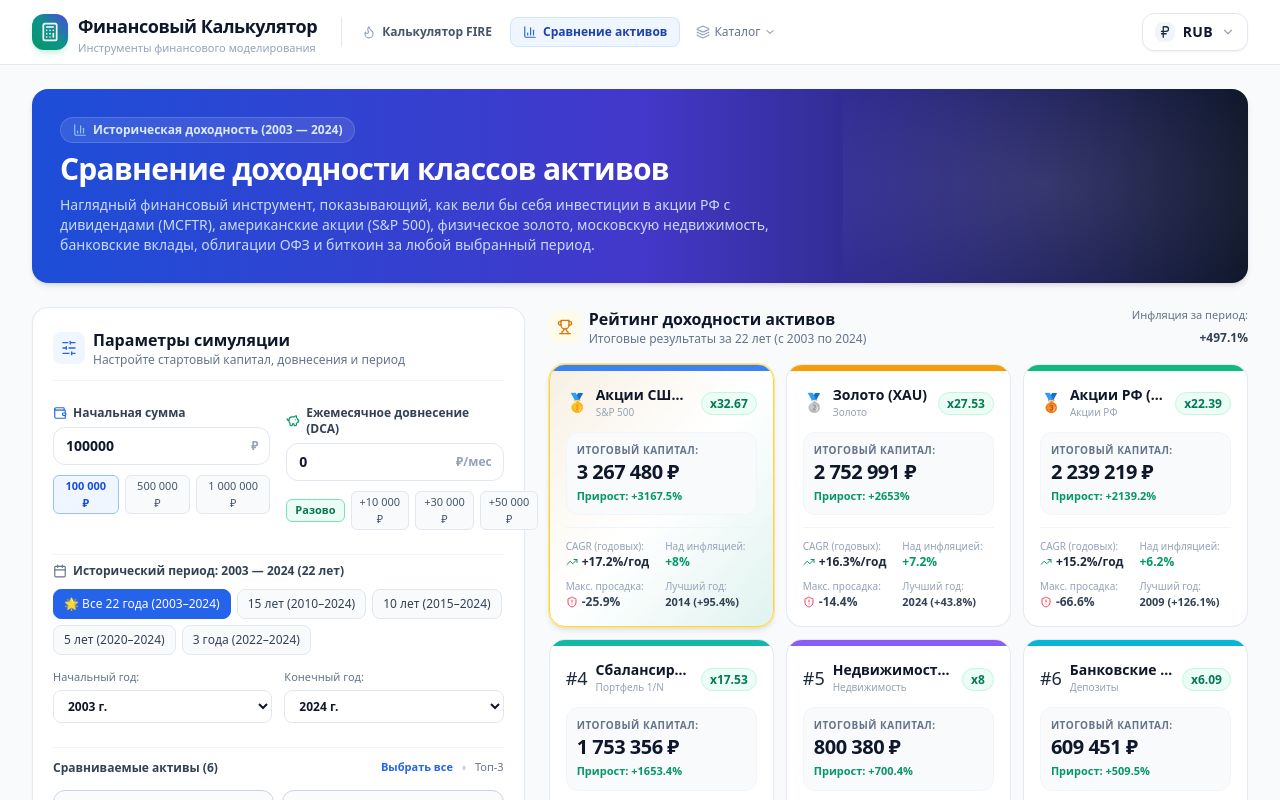
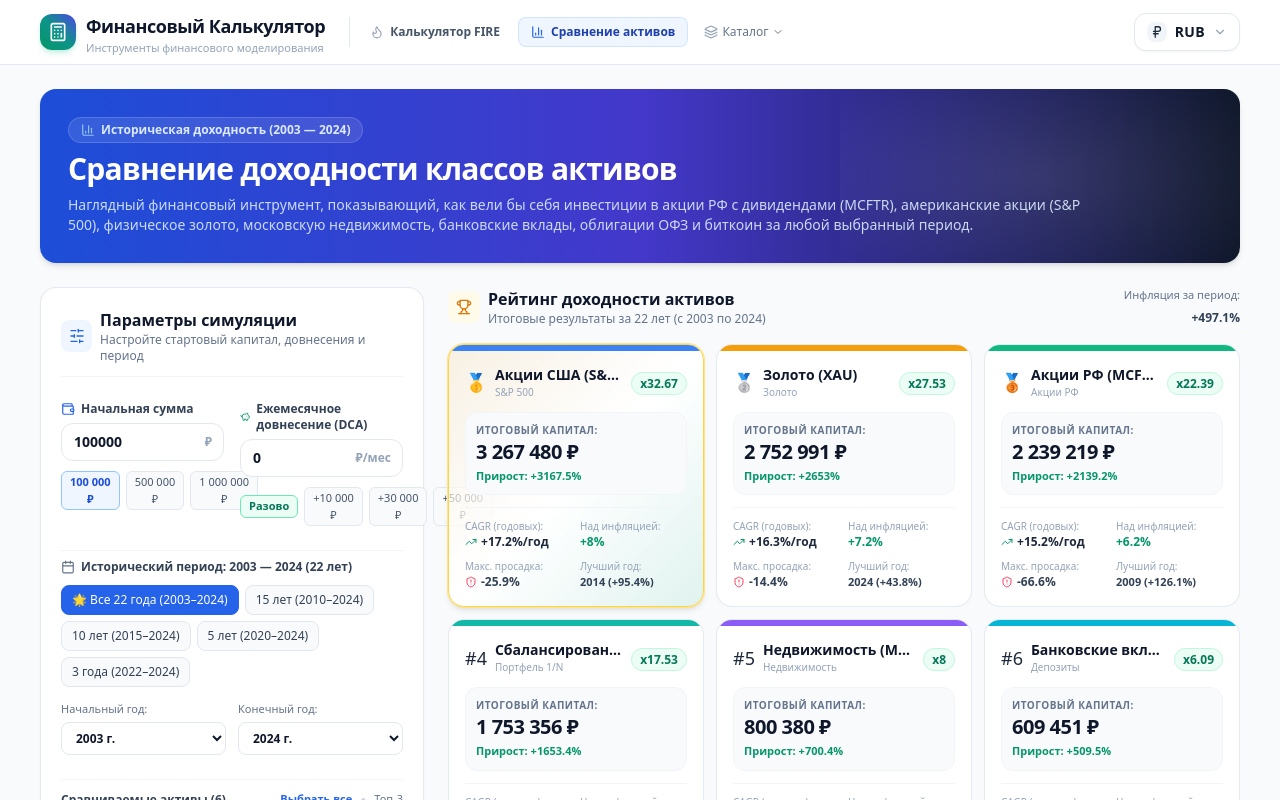
Before and after one commit to ykr0p/finance-toolbox, a Next.js app: page /compare in a window 1280 px wide. Shown: the top 800 px of the page. Built offline with nearby package versions, Linux system fonts and the light colour scheme.

Commit message:
Expand container width to max-w-[1840px] and optimize grid layout for widescreen monitors

```diff
--- a/src/components/FireCalculator.tsx
+++ b/src/components/FireCalculator.tsx
@@ -243,14 +243,14 @@ export function FireCalculator() {
         id="panel-calculator"
         role="tabpanel"
         aria-labelledby={`tab-${mode}`}
-        className="flex-1 max-w-7xl w-full mx-auto px-4 sm:px-6 lg:px-8 py-6"
+        className="flex-1 max-w-[1840px] w-full mx-auto px-4 sm:px-6 lg:px-8 xl:px-10 py-6"
       >
         {/* Split Screen Grid: Left (Inputs) | Right (Results, Chart, Table) */}
         <div className="grid grid-cols-1 lg:grid-cols-12 gap-6 items-start">
-          {/* Left Side: Inputs Form (5 cols on lg) */}
+          {/* Left Side: Inputs Form (5 cols on lg, 4 cols on xl/2xl) */}
           <section
             aria-label="Параметры симуляции"
-            className="lg:col-span-5 lg:sticky lg:top-24"
+            className="lg:col-span-5 xl:col-span-4 lg:sticky lg:top-24"
           >
             <InputForm
               mode={mode}
@@ -262,10 +262,10 @@ export function FireCalculator() {
             />
           </section>
 
-          {/* Right Side: Results, Chart, Table (7 cols on lg) */}
+          {/* Right Side: Results, Chart, Table (7 cols on lg, 8 cols on xl/2xl) */}
           <section
             aria-label="Результаты расчета и симуляция"
-            className="lg:col-span-7 space-y-6"
+            className="lg:col-span-7 xl:col-span-8 space-y-6"
           >
             {/* Top Cards (Главные цифры) */}
             <MetricCards result={calculationResult} currency={currency} />
@@ -280,7 +280,7 @@ export function FireCalculator() {
       </main>
 
       <footer className="border-t border-slate-200 bg-white py-6 mt-12 text-center text-xs text-slate-500">
-        <div className="max-w-7xl mx-auto px-4">
+        <div className="max-w-[1840px] mx-auto px-4 sm:px-6 lg:px-8 xl:px-10">
           <p>
             Калькулятор раннего выхода на пенсию (FIRE). Простая и гибкая математические модели долгосрочной симуляции капитала.
           </p>
--- a/src/components/Navigation.tsx
+++ b/src/components/Navigation.tsx
@@ -117,7 +117,7 @@ export function Navigation({ rightSlot }: NavigationProps) {
 
   return (
     <header className="border-b border-slate-200 bg-white/95 backdrop-blur-md sticky top-0 z-30 shadow-xs">
-      <div className="max-w-7xl mx-auto px-4 sm:px-6 lg:px-8">
+      <div className="max-w-[1840px] mx-auto px-4 sm:px-6 lg:px-8 xl:px-10">
         <div className="flex items-center justify-between h-16 gap-3">
           {/* Left: Brand Logo & Title */}
           <div className="flex items-center gap-6">
--- a/src/components/Tabs.tsx
+++ b/src/components/Tabs.tsx
@@ -15,7 +15,7 @@ export function Tabs({ mode, onChangeMode }: TabsProps) {
       <div
         role="tablist"
         aria-label="Режим расчета FIRE"
-        className="flex space-x-2 px-4 sm:px-6 lg:px-8 max-w-7xl mx-auto"
+        className="flex space-x-2 px-4 sm:px-6 lg:px-8 xl:px-10 max-w-[1840px] mx-auto"
       >
         <button
           type="button"
--- a/src/components/compare/AssetComparisonCalculator.tsx
+++ b/src/components/compare/AssetComparisonCalculator.tsx
@@ -62,10 +62,10 @@ export function AssetComparisonCalculator() {
       <Navigation />
 
       {/* Main Container */}
-      <main className="flex-1 max-w-7xl w-full mx-auto px-4 sm:px-6 lg:px-8 py-6 space-y-6">
+      <main className="flex-1 max-w-[1840px] w-full mx-auto px-4 sm:px-6 lg:px-8 xl:px-10 py-6 space-y-6">
         {/* Page Title & Subtitle Banner */}
         <div className="bg-gradient-to-r from-blue-700 via-indigo-700 to-slate-900 rounded-2xl p-5 sm:p-7 text-white shadow-md relative overflow-hidden">
-          <div className="relative z-10 max-w-3xl space-y-2">
+          <div className="relative z-10 max-w-5xl space-y-2">
             <div className="inline-flex items-center gap-1.5 px-3 py-1 rounded-full bg-white/10 backdrop-blur-xs text-xs font-semibold text-blue-100 border border-white/15">
               <BarChart3 className="w-3.5 h-3.5 text-blue-300" />
               Историческая доходность (2003 — 2024)
@@ -86,8 +86,8 @@ export function AssetComparisonCalculator() {
 
         {/* 2-Column Responsive Layout: Controls on Left, Visuals on Right */}
         <div className="grid grid-cols-1 lg:grid-cols-12 gap-6 items-start">
-          {/* Left Column: Parameters Panel (4 cols) */}
-          <div className="lg:col-span-5 space-y-6 lg:sticky lg:top-20">
+          {/* Left Column: Parameters Panel (5 cols on lg, 4 cols on xl/2xl) */}
+          <div className="lg:col-span-5 xl:col-span-4 space-y-6 lg:sticky lg:top-20">
             <CompareInputPanel
               inputs={inputs}
               onChange={setInputs}
@@ -95,8 +95,8 @@ export function AssetComparisonCalculator() {
             />
           </div>
 
-          {/* Right Column: Results, Charts & Tables (7 cols) */}
-          <div className="lg:col-span-7 space-y-6">
+          {/* Right Column: Results, Charts & Tables (7 cols on lg, 8 cols on xl/2xl) */}
+          <div className="lg:col-span-7 xl:col-span-8 space-y-6">
             {/* Leaderboard Cards */}
             <CompareLeaderboard result={result} currency={currency} />
 
@@ -118,7 +118,7 @@ export function AssetComparisonCalculator() {
 
       {/* Footer */}
       <footer className="border-t border-slate-200 bg-white py-6 mt-12 text-center text-xs text-slate-500">
-        <div className="max-w-7xl mx-auto px-4">
+        <div className="max-w-[1840px] mx-auto px-4 sm:px-6 lg:px-8 xl:px-10">
           <p>
             Исторические данные приведены на основе официальной статистики Московской биржи, Банка
             России, Росстата, IRN.RU и SlickCharts за 2003–2024 гг.
```
